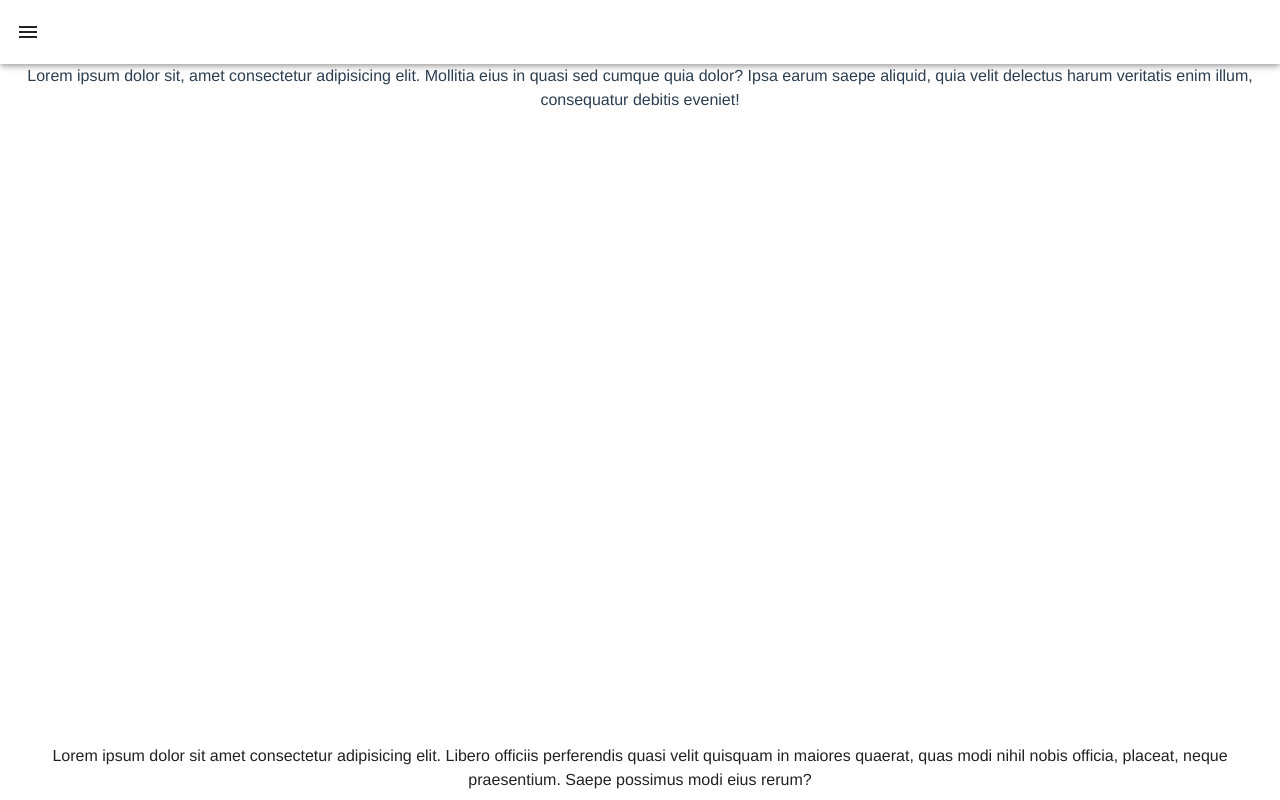
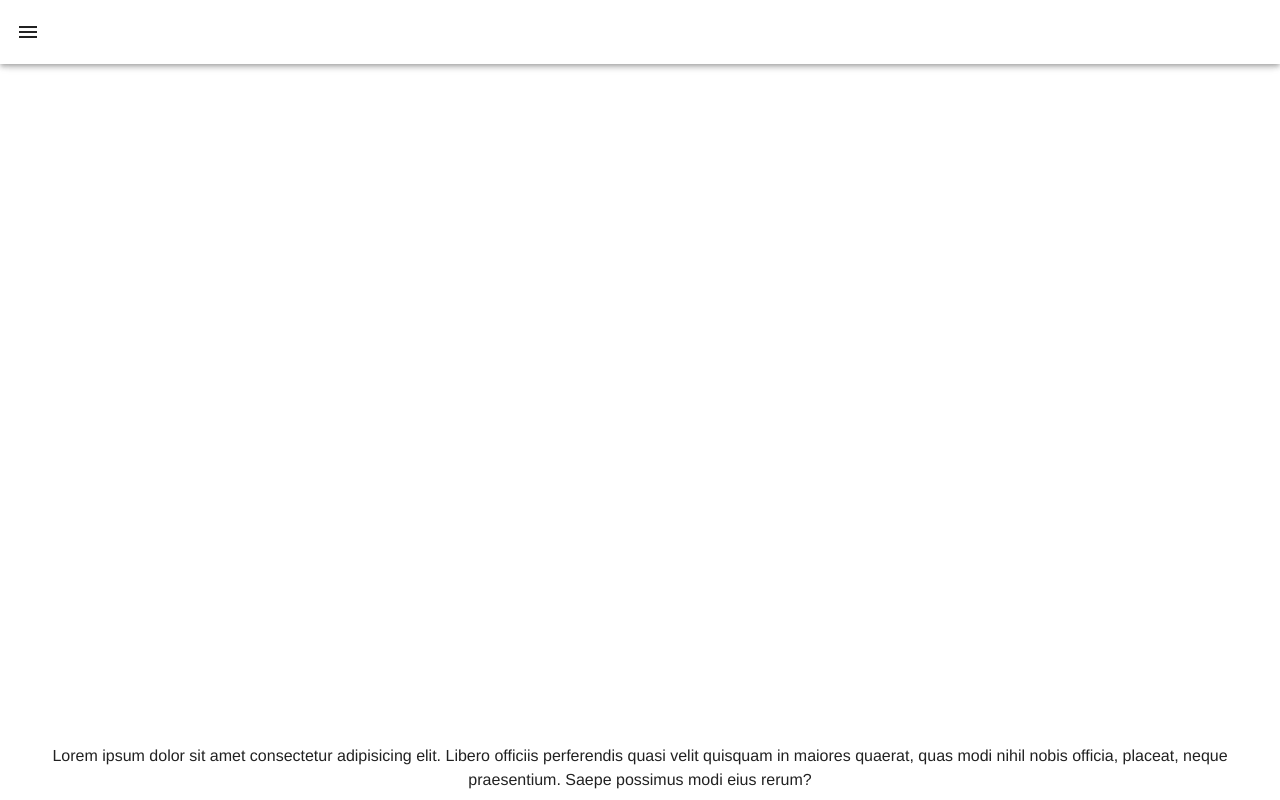
Before and after one commit to arafadev/ecommerce_vuejs, a Vue app: page / in a window 1280 px wide. Built offline with nearby package versions, Linux system fonts and the light colour scheme.

Commit message:
put <router-view> in <layout>

```diff
--- a/src/App.vue
+++ b/src/App.vue
@@ -1,6 +1,7 @@
 <template>
-  <router-view />
-  <AppLayout />
+  <app-layout>
+    <router-view />
+  </app-layout>
 </template>
 
 
--- a/src/components/global/AppLayout.vue
+++ b/src/components/global/AppLayout.vue
@@ -3,12 +3,7 @@
     <v-layout>
       <CartDrawer />
       <v-main>
-        <p>
-          Lorem ipsum dolor sit, amet consectetur adipisicing elit. Mollitia
-          eius in quasi sed cumque quia dolor? Ipsa earum saepe aliquid, quia
-          velit delectus harum veritatis enim illum, consequatur debitis
-          eveniet!
-        </p>
+        <slot></slot>
       </v-main>
       <AppNav />
       <AppFooter />
```
